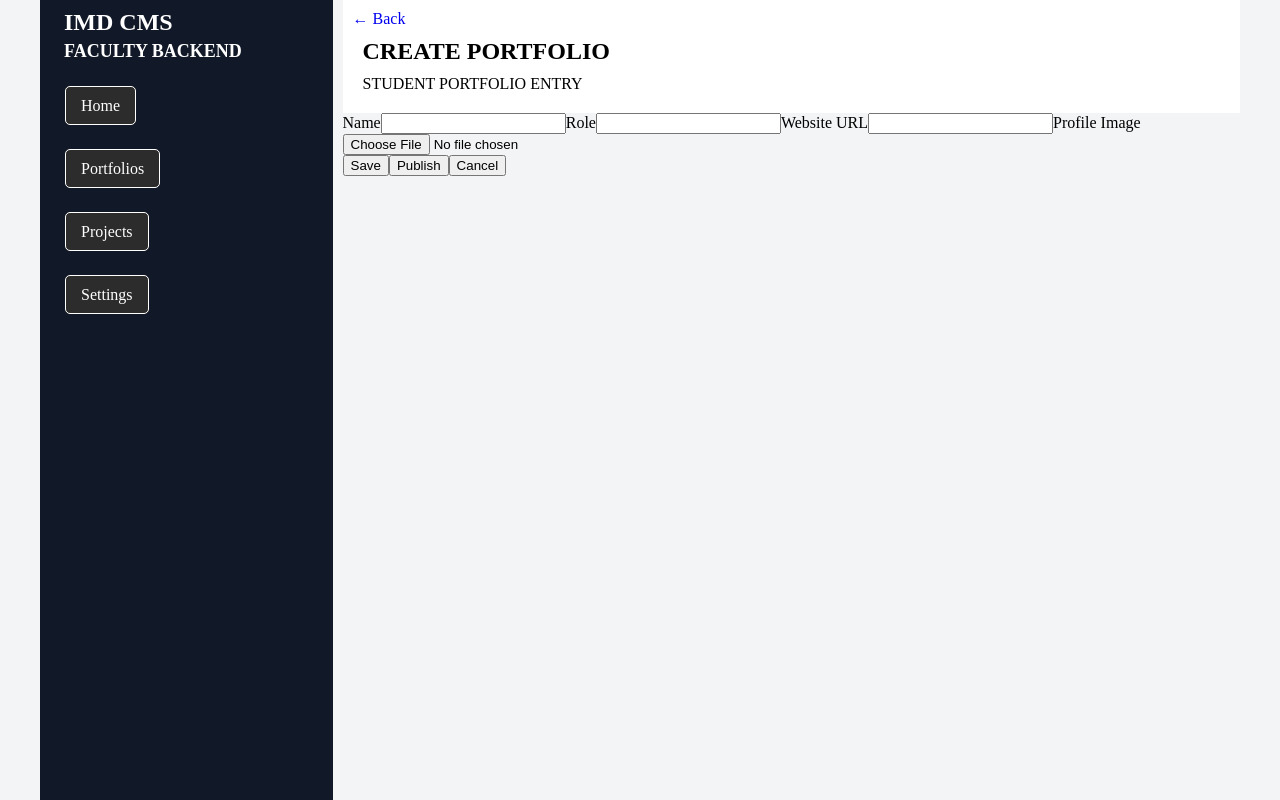
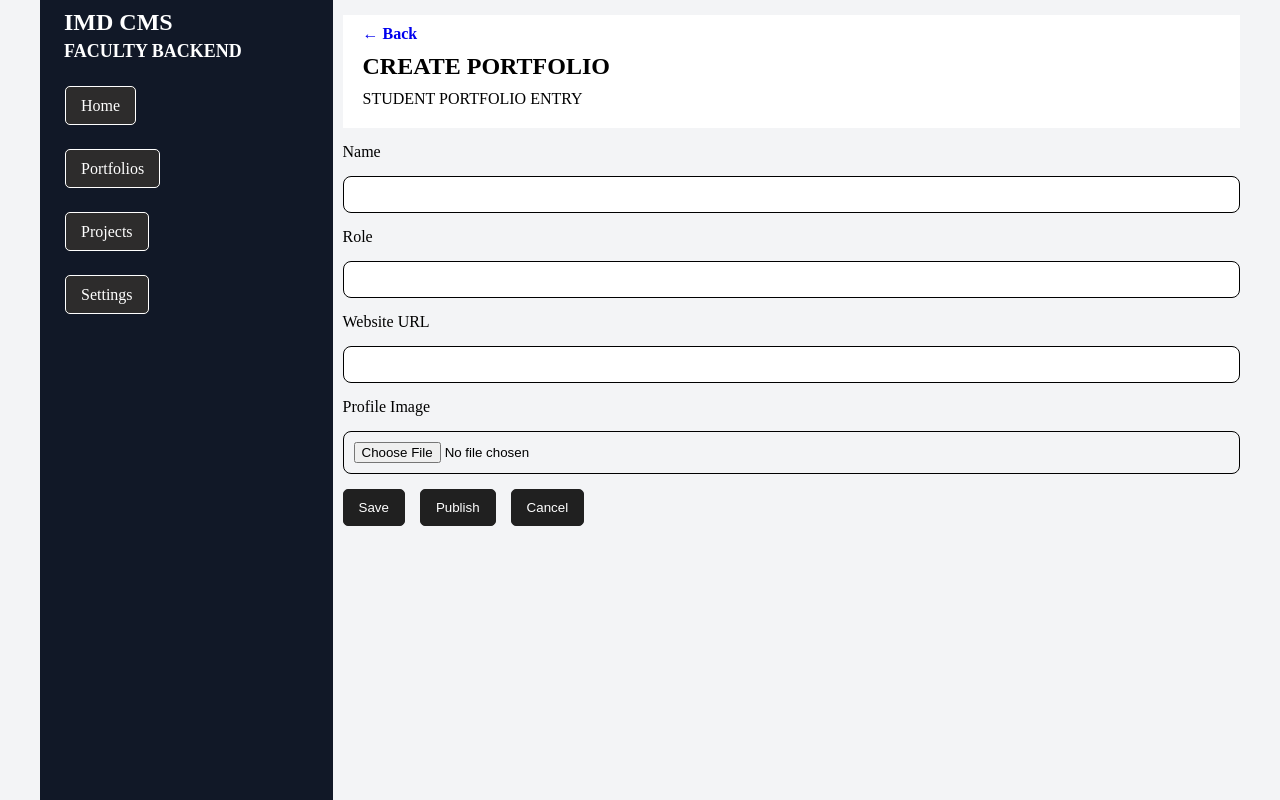
Before and after one commit to cunderhill17/industry-night-cms, a React (Vite) app in the folder cms/: page /create-portfolio in a window 1280 px wide. Built offline with nearby package versions, Linux system fonts and the light colour scheme.

Commit message:
style: add basic styling for CreatePortfolio.jsx component

```diff
--- /dev/null
+++ b/cms/src/styling/components/_create-portfolio.scss
@@ -0,0 +1,54 @@
+.creationpage {
+    padding-top: 100px;
+
+    display: flex;
+    flex-direction: column;
+    gap: 15px;
+
+    @media screen and (min-width: 768px) {
+        padding-top: 15px;
+    }
+
+    .backlink {
+        width: 412px;
+        margin: 10px auto;
+        font-weight: bold;
+
+        @media screen and (min-width: 768px) {
+            margin: 10px;
+        }
+    }
+
+    label {
+        display: flex;
+        flex-direction: column;
+        gap: 15px;
+
+        input {
+            padding: 10px;
+            border: 1px solid black;
+            border-radius: 8px;
+        }
+    }
+
+    .btn-con {
+        display: flex;
+        flex-direction: row;
+        gap: 15px;
+
+        button {
+            width: fit-content;
+            padding: 10px 15px;
+            border: 1px solid rgb(32, 32, 32);
+            border-radius: 5px;
+            background-color: rgb(32, 32, 32);
+            color: white;
+            cursor: pointer;
+
+            &:hover, &:focus {
+                background-color: transparent;
+                color: rgb(32, 32, 32);
+            }
+        }
+    }
+}
--- a/cms/src/styling/main.scss
+++ b/cms/src/styling/main.scss
@@ -6,6 +6,7 @@
 @use "components/home";
 @use "components/title-banner";
 @use "components/portfolios";
+@use "components/create-portfolio";
 
 /* ---Layout--- */
 @use "layout/grid";
```
